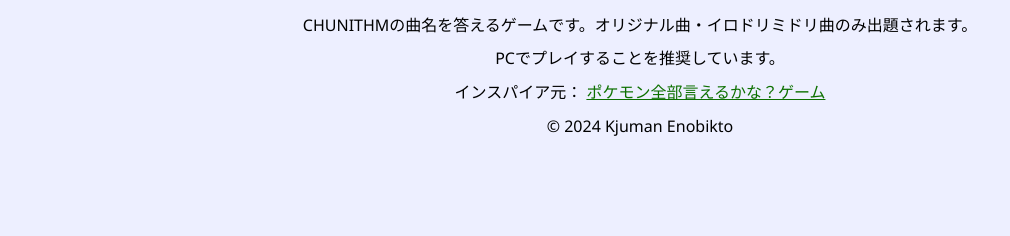
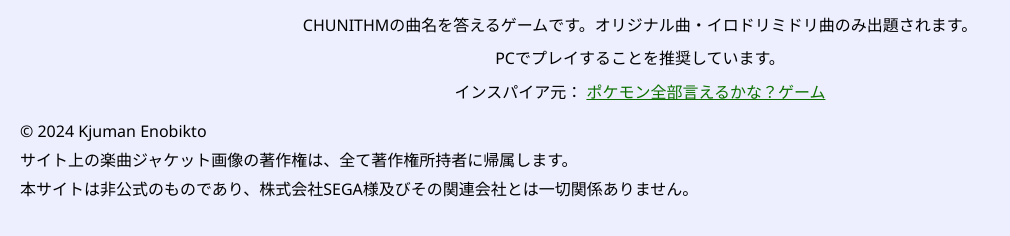
Before and after one commit to Qman11010101/otoge_rememberance, a plain HTML site: page chunithm/index.html in a window 1280 px wide. Shown: the part 82-318 px from the top of the page, without its empty margins (0-1010 px from the left). Drawn offline with Linux system fonts and the light colour scheme; no server answers.

Commit message:
Update index.html

```diff
--- a/chunithm/index.html
+++ b/chunithm/index.html
@@ -26,7 +26,9 @@
     <p>インスパイア元： <a href="https://all-pokemon-ierukana.com" target="_blank">ポケモン全部言えるかな？ゲーム</a></p>
     </header>
     <main></main>
-    <footer>
-        <p>© 2024 Kjuman Enobikto</p>
+    <footer style="padding: 10px">
+        <p style="text-align: left; margin: 0;">© 2024 Kjuman Enobikto</p>
+        <p style="text-align: left; margin: 0;">サイト上の楽曲ジャケット画像の著作権は、全て著作権所持者に帰属します。</p>
+        <p style="text-align: left; margin: 0;">本サイトは非公式のものであり、株式会社SEGA様及びその関連会社とは一切関係ありません。</p>
     </footer>
 </body>
```
